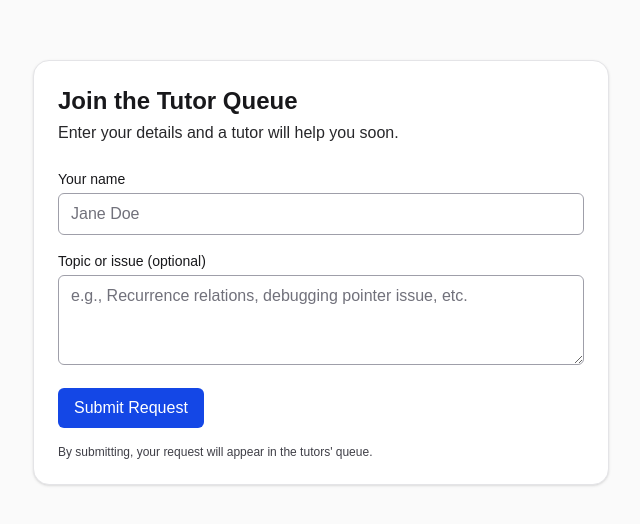
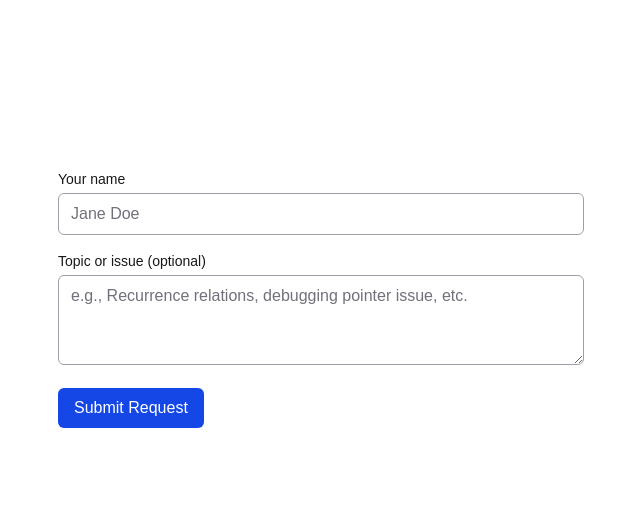
Before and after one commit to IsNielsen/TutorQueue, a Next.js app: page / in a window 1280 px wide. Shown: the part 128-652 px from the top of the page, without its empty margins (319-959 px from the left). Built offline with nearby package versions, Linux system fonts and the light colour scheme.

Commit message:
Update home page to glass card style
cgen-72aca1d442b245188d1ade79b4855f8e

```diff
--- a/app/page.tsx
+++ b/app/page.tsx
@@ -2,12 +2,12 @@ import StudentForm from "@/components/StudentForm";
 
 export default function Home() {
   return (
-    <div className="min-h-screen w-full bg-zinc-50 flex items-center justify-center p-4">
-      <div className="w-full max-w-xl rounded-2xl bg-white shadow-sm border border-zinc-200 p-6">
-        <h1 className="text-2xl font-semibold text-zinc-900 mb-1">Join the Tutor Queue</h1>
-        <p className="text-zinc-800 mb-6">Enter your details and a tutor will help you soon.</p>
+    <div className="min-h-screen w-full flex items-center justify-center p-6">
+      <div className="w-full max-w-xl rounded-2xl bg-white/10 border border-white/20 p-6 backdrop-blur-md text-white">
+        <h1 className="text-2xl font-semibold text-white mb-1">Join the Tutor Queue</h1>
+        <p className="text-white/80 mb-6">Enter your details and a tutor will help you soon.</p>
         <StudentForm />
-        <p className="text-xs text-zinc-700 mt-4">By submitting, your request will appear in the tutors' queue.</p>
+        <p className="text-xs text-white/70 mt-4">By submitting, your request will appear in the tutors' queue.</p>
       </div>
     </div>
   );
```
